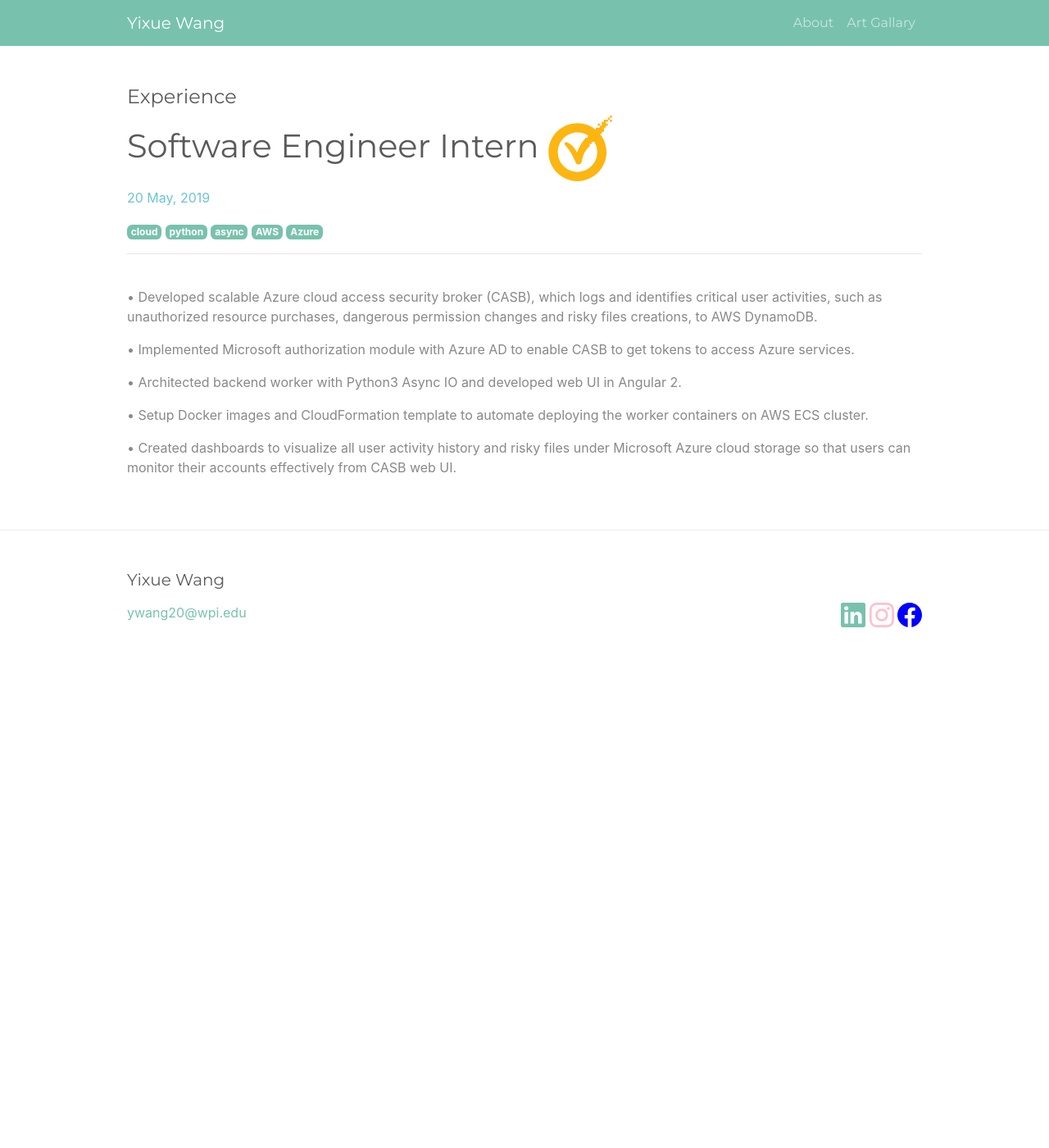
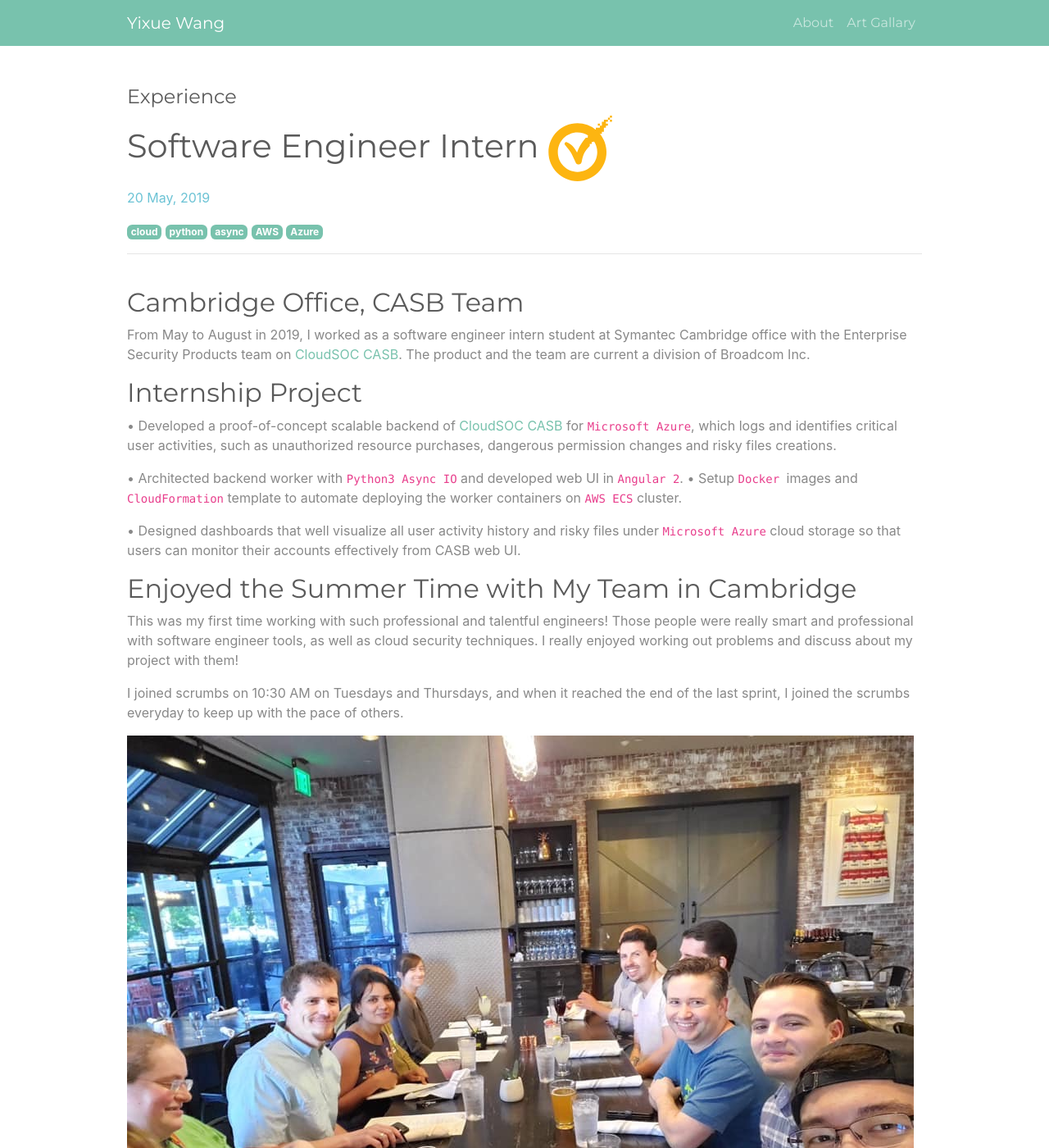
Before and after one commit to ywang20wpi/seungyoon20.github.io, a Jekyll site: the page built from _posts/2019-10-09-symantec.markdown, in a window 1280 px wide and 1400 px high. Shown: the whole window at 82% size. Built offline with Jekyll 4.4.1, drawn with Linux system fonts in a browser that asks for light colours; some of the changed text lies outside the part shown.

Commit message:
Update 2019-10-09-symantec.markdown

```diff
--- a/_posts/2019-10-09-symantec.markdown
+++ b/_posts/2019-10-09-symantec.markdown
@@ -8,12 +8,38 @@
 icon: assets/social_icons/symantec.svg
 intro: Worked with CloudSOC CASB team (now under Broadcom Inc.) to provide Microsoft Azure protection.
 ---
-•	Developed scalable Azure cloud access security broker (CASB), which logs and identifies critical user activities, such as unauthorized resource purchases, dangerous permission changes and risky files creations, to AWS DynamoDB.
 
-•	Implemented Microsoft authorization module with Azure AD to enable CASB to get tokens to access Azure services.
+## Cambridge Office, CASB Team
+From May to August in 2019, I worked as a software engineer intern student at Symantec Cambridge office with the Enterprise Security Products team on [CloudSOC CASB][cloudsoc]. The product and the team are current a division of Broadcom Inc.
 
-•	Architected backend worker with Python3 Async IO and developed web UI in Angular 2.
+## Internship Project
+•	Developed a proof-of-concept scalable backend of [CloudSOC CASB][cloudsoc] for `Microsoft Azure`, which logs and identifies critical user activities, such as unauthorized resource purchases, dangerous permission changes and risky files creations.
 
-•	Setup Docker images and CloudFormation template to automate deploying the worker containers on AWS ECS cluster.
+•	Architected backend worker with `Python3 Async IO` and developed web UI in `Angular 2`.
+•	Setup `Docker `images and `CloudFormation` template to automate deploying the worker containers on `AWS ECS` cluster.
 
-•	Created dashboards to visualize all user activity history and risky files under Microsoft Azure cloud storage so that users can monitor their accounts effectively from CASB web UI.
+•	Designed dashboards that well visualize all user activity history and risky files under `Microsoft Azure` cloud storage so that users can monitor their accounts effectively from CASB web UI.
+
+## Enjoyed the Summer Time with My Team in Cambridge
+
+This was my first time working with such professional and talentful engineers! Those people were really smart and professional with software engineer tools, as well as cloud security techniques. I really enjoyed working out problems and discuss about my project with them!
+
+I joined scrumbs on 10:30 AM on Tuesdays and Thursdays, and when it reached the end of the last sprint, I joined the scrumbs everyday to keep up with the pace of others.
+<figure>
+  <img src="{{site.baseurl}}/assets/img/2019symantecteam.jpg" alt="2019 Summer Symantec Team"/>
+  <figcaption> My Awesome Team Members </figcaption>
+</figure>
+
+I have 2 other intern friends: **Amy and Gis**. We worked on different projects, that I focused on the proof-of-concept of new features, while they two worked on internal tools and release, but we still had a lot of fun together during lunch time.
+<figure>
+  <img src="{{site.baseurl}}/assets/img/2019symantecinterns.jpg" alt="2019 Summer Symantec Interns @ Cambridge Office"/>
+  <figcaption> Awesome Interns</figcaption>
+</figure>
+
+I also met 2 friends who had alot of fun together with me: **Kevin and Wester**. They went to same scrumb meetings with me and worked together with me on the `CASB` for `Microsoft Azure`. Kevin helped me built beautiful and interactive front-end, and Wester provided a basic scalable backend worker class that I built my backend from. They also invited me join their project at **Symantec Innovation Day**, to build a chatbot that can help users setup their CASB.
+<figure>
+  <img src="{{site.baseurl}}/assets/img/innovition_day.jpg" alt="2019 Summer Symantec Close Friends"/>
+  <figcaption> Awesome Friends and Work Partners</figcaption>
+</figure>
+
+[cloudsoc]: https://www.broadcom.com/products/cyber-security/information-protection/cloud-application-security-cloudsoc
```
